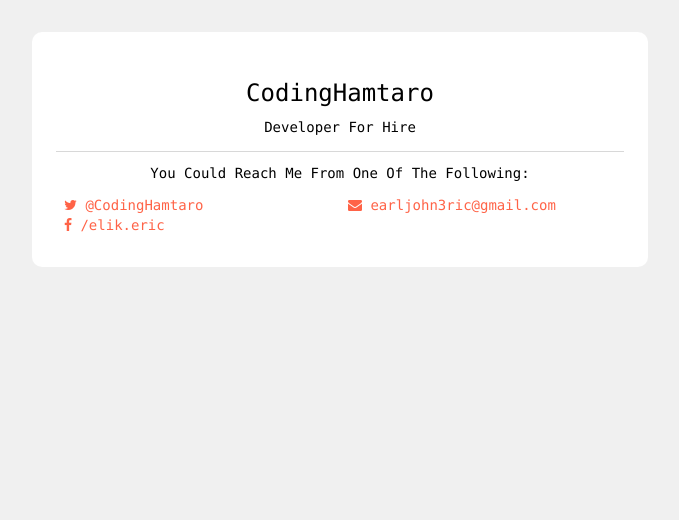
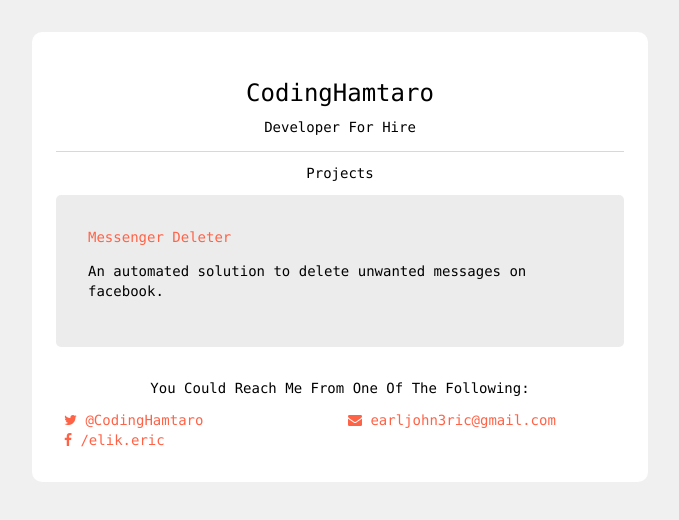
Before and after one commit to CodingHamtaro/codinghamtaro.github.io, a plain HTML site: page index.html in a window 1280 px wide. Shown: the whole page, without its empty margins (300-979 px from the left). Drawn offline with Linux system fonts and the light colour scheme.

Commit message:
Linked one of the projects

```diff
--- a/assets/css/style.css
+++ b/assets/css/style.css
@@ -68,3 +68,13 @@ a {
 .subtitle {
     margin-top: -20px;
 }
+
+.project {
+	padding: 2rem;
+	background: #ECECEC;
+	border-radius: 5px;
+}
+
+.breaker {
+	height: 20px;
+}
--- a/index.html
+++ b/index.html
@@ -36,6 +36,18 @@
                             <p>Developer For Hire</p>
                         </div>
                         <div class="row center-xs">
+                            <h3 class="projects">Projects</h3>
+                        </div>
+                        <div class="row">
+                            <div class="project">
+                                <a href="https://codinghamtaro.github.io/messenger-deleter/" target="blank">Messenger Deleter</a>
+                                <p>An automated solution to delete unwanted messages on facebook.</p>
+                            </div>
+                        </div>
+                        <div class="row">
+                            <div class="breaker"></div>
+                        </div>
+                        <div class="row center-xs">
                             <h3>You Could Reach Me From One Of The Following:</h3>
                         </div>
                         <div class="row">
```
